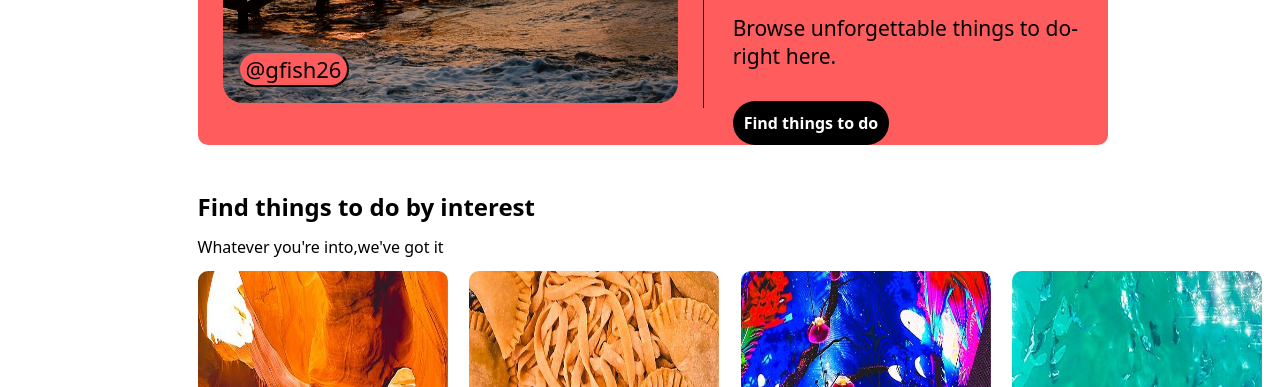
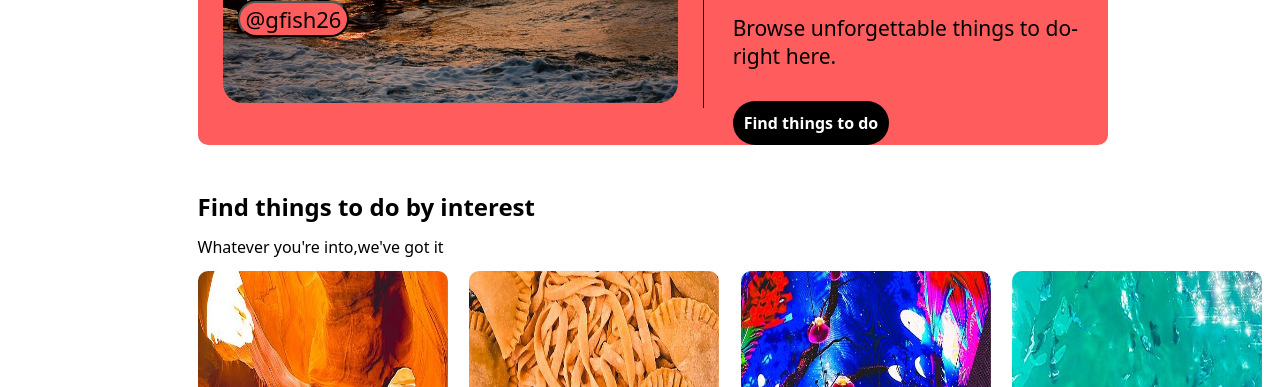
Before and after one commit to vasanthkumars26/tripadvisor-clone, a plain HTML site: page index.html in a window 1280 px wide. Shown: the part 713-1100 px from the top of the page. Drawn offline with Linux system fonts and the light colour scheme.

Commit message:
modified imgbtn

```diff
--- a/styles.css
+++ b/styles.css
@@ -197,7 +197,7 @@
     background-color: #FF5D5D;
     color: black;
     font-size: 22px;
-    margin-top: 30px;
+    margin-bottom: 50px;
     border-radius: 20px;
 }
 .frntimg__desc {
```
